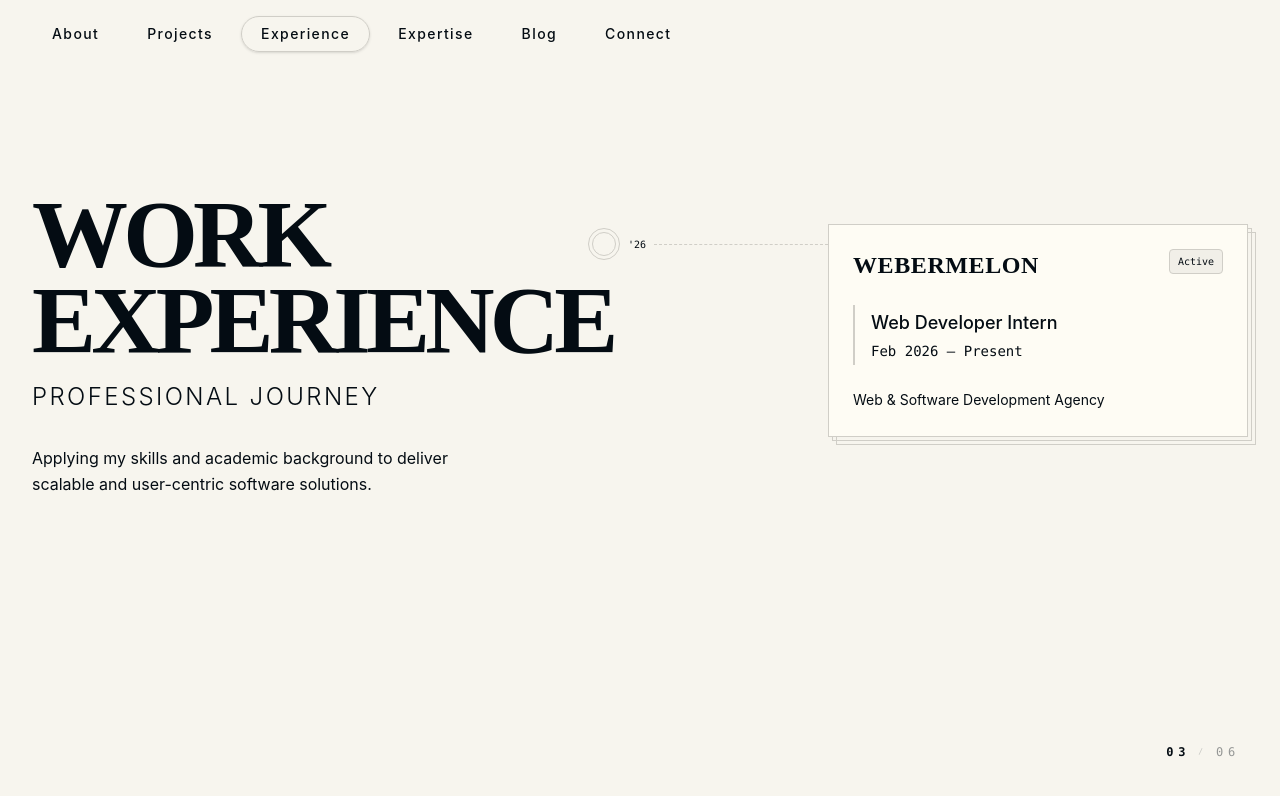
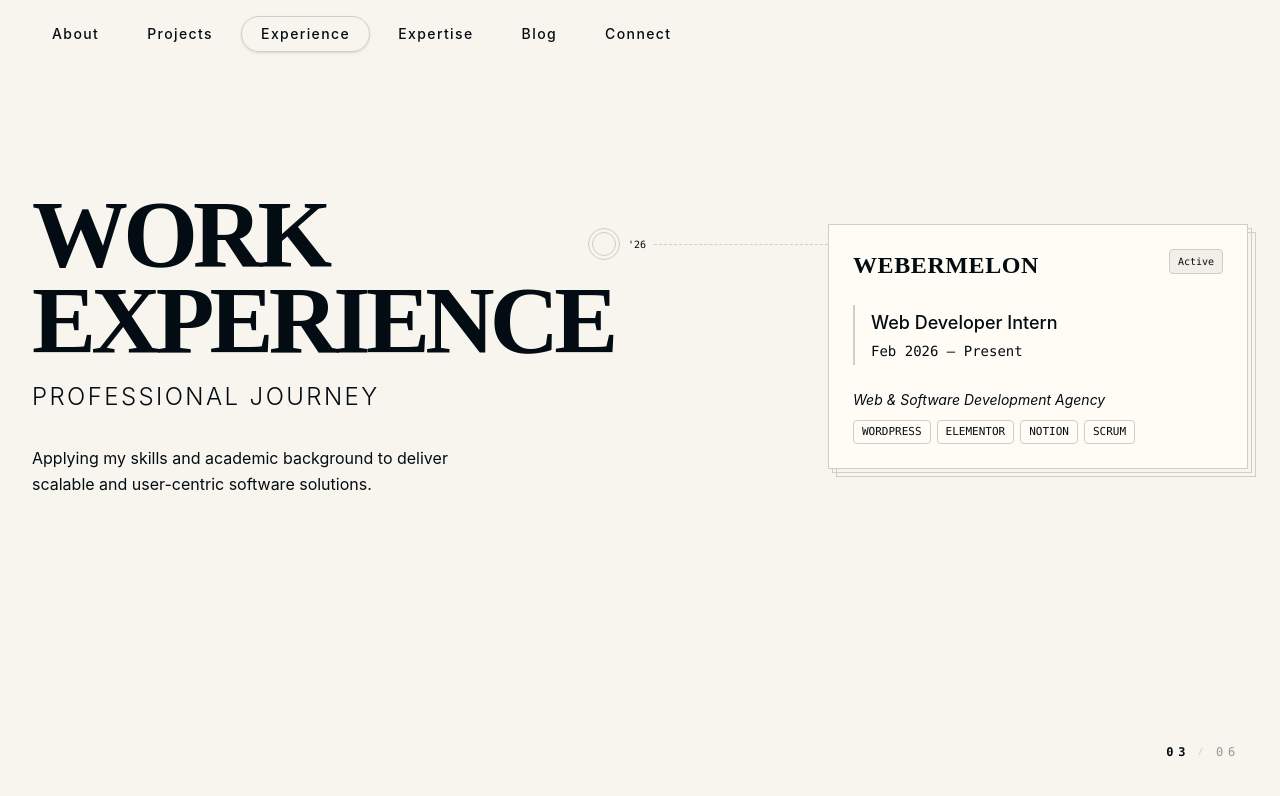
Before and after one commit to Omar-webcloud/Portfolio, a React (Vite) app: page / in a window 1280 px wide. Both pictures are taken after a click on the button "Experience". Shown: the top 796 px of the page. Built offline with nearby package versions, Linux system fonts and the light colour scheme.

Commit message:
feat: update experience and credentials

```diff
--- a/src/components/credentials.jsx
+++ b/src/components/credentials.jsx
@@ -7,7 +7,7 @@ export function Credentials() {
     {
       title: "Core Stack",
       icon: <Layers className="w-5 h-5" />,
-      items: ["Next.js", "React", "JavaScript","TypeScript", "Tailwind CSS", "PHP"]
+      items: ["Next.js", "React", "JavaScript", "TypeScript", "Tailwind CSS", "PHP"]
     },
     {
       title: "Backend & Data",
@@ -15,9 +15,9 @@ export function Credentials() {
       items: ["Node.js", "Express", "MongoDB", "Firebase"]
     },
     {
-      title: "Development Tools",
+      title: "Tools & Platforms",
       icon: <Wrench className="w-5 h-5" />,
-      items: ["Git/GitHub", "Vite", "npm", "Figma", "DevTools", "Wordpress"]
+      items: ["Git/GitHub", "Vite", "npm", "DevTools", "Figma", "Notion", "Wordpress", "Elementor", "SCRUM", "Jest"]
     }
   ]
 
--- a/src/components/experience.jsx
+++ b/src/components/experience.jsx
@@ -5,8 +5,9 @@ const experiences = [
     num: "01",
     year: "'26",
     title: "WEBERMELON",
+    companyDesc: "Web & Software Development Agency",
     role: "Web Developer Intern",
-    tools: ["Web & Software Development Agency"],
+    tools: ["Wordpress", "Elementor", "Notion", "SCRUM"],
     rotation: "rotate-[2deg]",
     zIndex: 30,
     offset: "translate-y-0",
@@ -67,10 +68,15 @@ export function Experience() {
                       </div>
                       <div className="flex gap-4 sm:gap-6 mt-1 sm:mt-2">
                         <div className="w-full flex flex-col justify-center gap-2 sm:gap-3">
-                           <div className="text-sm text-foreground/80 leading-relaxed">
-                            {exp.tools.map(t => (
-                              <p key={t}>{t}</p>
-                            ))}
+                          <div className="text-sm text-foreground/80 leading-relaxed">
+                            {exp.companyDesc && <p className="mb-2 italic text-muted-foreground">{exp.companyDesc}</p>}
+                            <div className="flex flex-wrap gap-1.5 mt-2">
+                              {exp.tools.map(t => (
+                                <span key={t} className="text-[10px] sm:text-[11px] font-mono uppercase bg-secondary border border-border px-2 py-0.5 rounded-sm text-foreground">
+                                  {t}
+                                </span>
+                              ))}
+                            </div>
                           </div>
                         </div>
                       </div>
```
